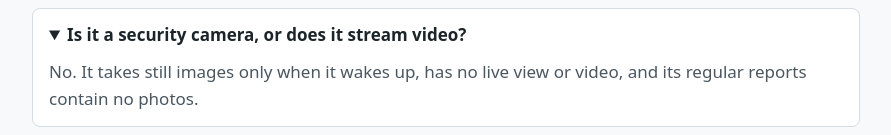
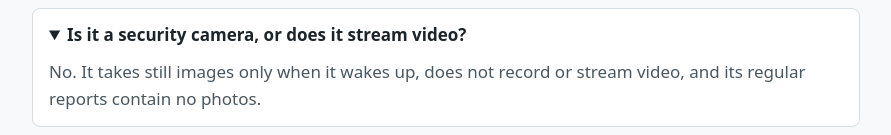
Before and after one commit to hazmapper/hazmapper.github.io, a plain HTML site: page index.html in a window 1280 px wide. Both pictures are taken after a click on the heading "Is it a security camera, or does it stream video?". Shown: the part 4729-4864 px from the top of the page, without its empty margins (194-1085 px from the left). Drawn offline with Linux system fonts and the light colour scheme.

Commit message:
Clarify that sensors do not record or stream video
Co-Authored-By: Claude <noreply@anthropic.com>

```diff
--- a/index.html
+++ b/index.html
@@ -323,7 +323,7 @@
   </details>
   <details>
     <summary>Is it a security camera, or does it stream video?</summary>
-    <p>No. It takes still images only when it wakes up, has no live view or video, and its regular reports contain no photos.</p>
+    <p>No. It takes still images only when it wakes up, does not record or stream video, and its regular reports contain no photos.</p>
   </details>
   <details>
     <summary>Will its radio interfere with my Wi-Fi, phone, or other devices?</summary>
```
